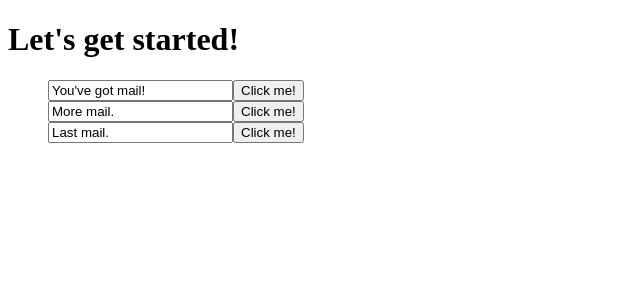
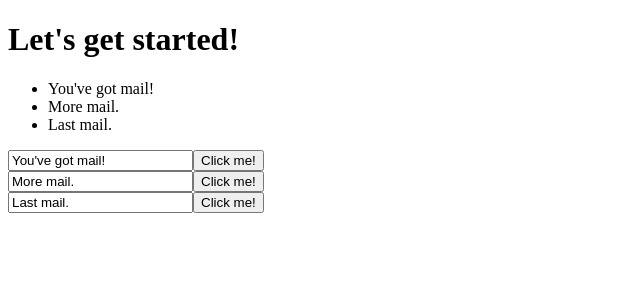
Before and after one commit to kristenmthayer/ang2fundamentals, an Angular app: page / in a window 1280 px wide. Shown: the top 300 px of the page, without its empty margins (0-640 px from the left). Built offline with nearby package versions, Linux system fonts and the light colour scheme.

Commit message:
can update messages with a click

```diff
--- a/src/app/app.component.html
+++ b/src/app/app.component.html
@@ -1,7 +1,11 @@
 <h1>
   {{title}}
 </h1>
-
 <ul>
-  <app-simple-form *ngFor="let message of mail.messages" [message]="message"></app-simple-form>
+  <li *ngFor="let message of mail.messages">{{message.text}}</li>
 </ul>
+<app-simple-form
+  *ngFor="let message of mail.messages"
+  [message]="message.text"
+  (update)="onUpdate(message.id, $event.text)">
+</app-simple-form>
--- a/src/app/app.component.ts
+++ b/src/app/app.component.ts
@@ -8,5 +8,8 @@ import { MailService } from './mail.service';
 })
 export class AppComponent {
   title = `Let's get started!`;
+  onUpdate(id, text) {
+    this.mail.update(id, text);
+  }
   constructor(private mail: MailService) {}
 }
--- a/src/app/mail.service.ts
+++ b/src/app/mail.service.ts
@@ -3,10 +3,18 @@ import { Injectable } from '@angular/core';
 @Injectable()
 export class MailService {
   messages = [
-    `You've got mail!`,
-    `More mail.`,
-    `Last mail.`
-    ];
+   { id: 0, text: `You've got mail!`},
+   {id: 1, text: `More mail.`},
+   {id: 2, text: `Last mail.`}
+  ];
+
+update(id, text) {
+  this.messages = this.messages.map(m =>
+    m.id === id ? {id, text}
+    : m
+   );
+}
+
   constructor() { }
 
 }
--- a/src/app/simple-form/simple-form.component.ts
+++ b/src/app/simple-form/simple-form.component.ts
@@ -1,21 +1,20 @@
-import { Component, OnInit, Input } from '@angular/core';
+import { Component, OnInit, Input, Output, EventEmitter} from '@angular/core';
 
 @Component({
   selector: 'app-simple-form',
   template: `
     <div>
     <input #myInput type="text" [(ngModel)]="message">
-    <button (click)="onClick(myInput.value)">Click me!</button>
+    <button (click)="update.emit({text:message})">Click me!</button>
     </div>
   `,
   styles: []
 })
 export class SimpleFormComponent implements OnInit {
 @Input() message;
+@Output()update = new EventEmitter();
 
-  onClick(value) {
-    console.log('value ' + value);
-  }
+
 
 
   constructor() { }
```
